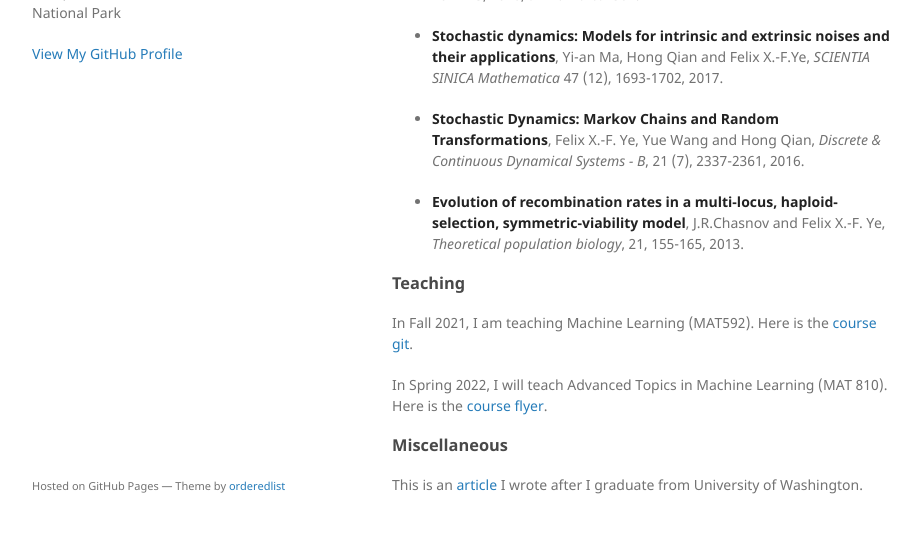
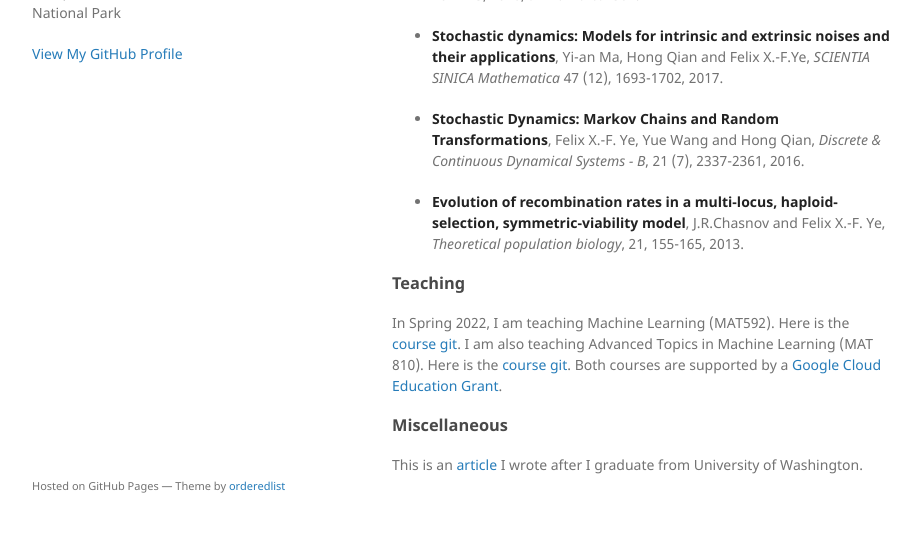
Before and after one commit to yexf308/yexf308.github.io, a Jekyll site: the page built from index.md, in a window 1280 px wide and 900 px high, scrolled down 896 px, cut to the strip 335-868 px from the top of the window. Shown: the whole strip, without its empty margins (178-1098 px from the left). Built offline with Jekyll 4.4.1, drawn with Linux system fonts in a browser that asks for light colours; our own code applies the rules of GitHub Pages for plain Markdown files.

Commit message:
Update index.md

```diff
--- a/index.md
+++ b/index.md
@@ -58,9 +58,10 @@ _Theoretical population biology_, 21, 155-165, 2013.
 
 
 ### Teaching
-In Fall 2021, I am teaching Machine Learning (MAT592). Here is the [course git](https://github.com/yexf308/MAT592).
+In Spring 2022, I am teaching Machine Learning (MAT592). Here is the [course git](https://github.com/yexf308/MAT592).
+I am also teaching Advanced Topics in Machine Learning (MAT 810). Here is the [course git](https://github.com/yexf308/AdvancedMachineLearning).
+Both courses are supported by a [Google Cloud Education Grant](https://cloud.google.com/edu/).
 
-In Spring 2022, I will teach Advanced Topics in Machine Learning (MAT 810). Here is the [course flyer](https://www.dropbox.com/s/ynwjr7sftvxhmo3/Spring2022AMAT810syllabus.pdf?dl=0).
 
 ### Miscellaneous
 This is an [article](https://amath.washington.edu/news/2018/10/25/it-was-roller-coaster-ride) I wrote after I graduate from University of Washington.
```
